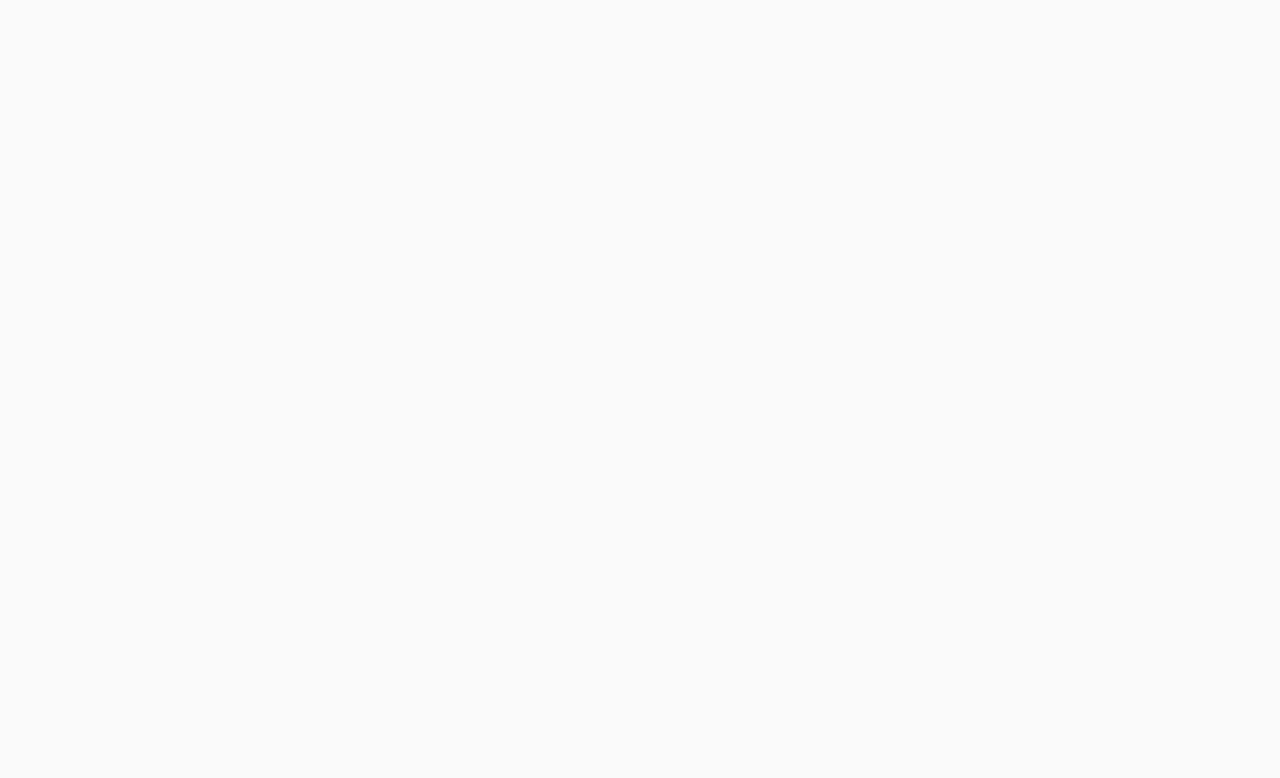
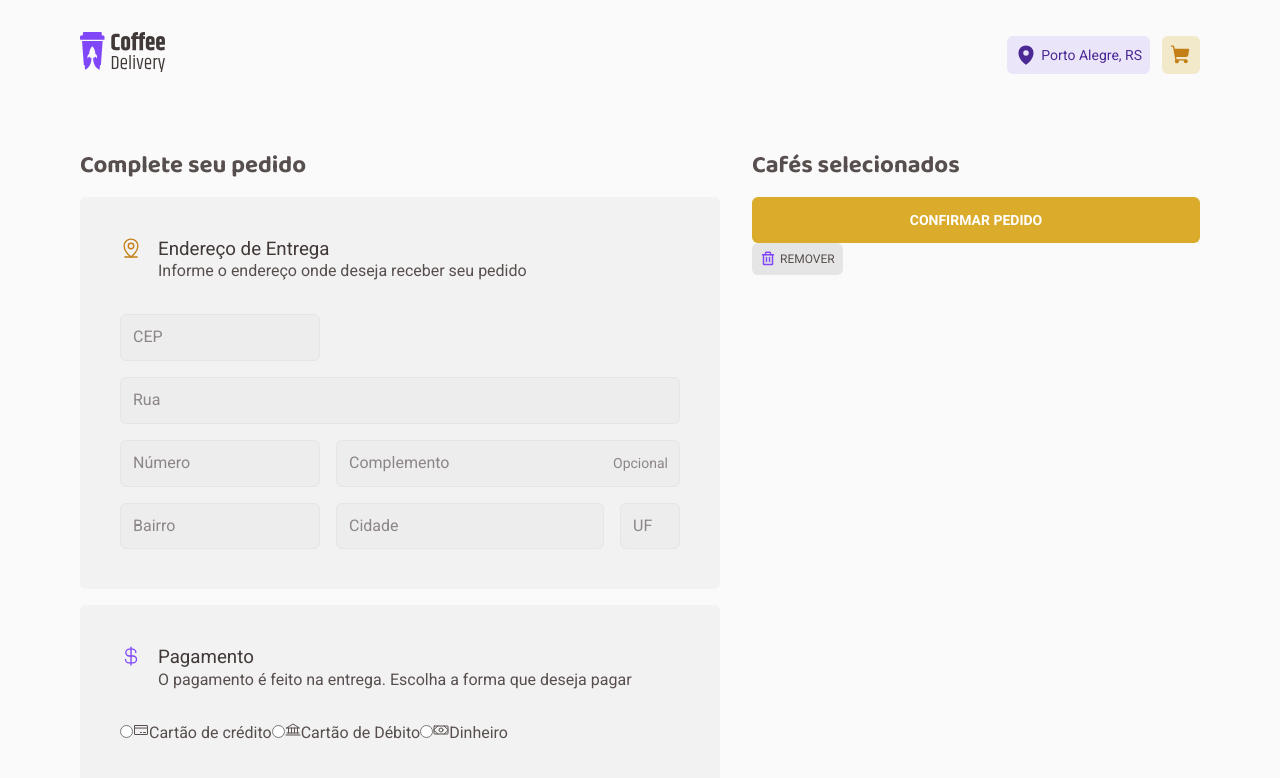
Before and after one commit to GabrielRochaFC/rocketseat-curso-react-desafio-02, a React (Vite) app: page /checkout in a window 1280 px wide. Before the commit this address had no page. Shown: the top 778 px of the page. Built offline with nearby package versions, Linux system fonts and the light colour scheme.

Commit message:
feat(Checkout): implement checkout page with address and payment inputs

```diff
--- a/src/Router.tsx
+++ b/src/Router.tsx
@@ -1,6 +1,7 @@
 import { Route, Routes } from "react-router-dom";
 import { DefaultLayout } from "./layouts/DefaultLayout";
 import { Home } from "./pages/Home";
+import { Checkout } from "./pages/Checkout";
 
 export function Router() {
   return (
@@ -9,6 +10,7 @@ export function Router() {
       <Route path="/" element={<DefaultLayout />}>
         {/* Add routes here */}
         <Route path="/" element={<Home />} />
+        <Route path="/checkout" element={<Checkout />} />
       </Route>
     </Routes>
   );
--- /dev/null
+++ b/src/components/Input/index.tsx
@@ -0,0 +1,15 @@
+import { InputHTMLAttributes } from "react";
+import { InputComponent, InputContainer, OptionalText } from "./styles";
+
+interface InputProps extends InputHTMLAttributes<HTMLInputElement> {
+  optional?: boolean;
+  name?: string; // Adicionamos a prop "name" para facilitar o uso no grid
+}
+export function Input({ optional = false, name, ...props }: InputProps) {
+  return (
+    <InputContainer data-name={name}>
+      <InputComponent {...props} />
+      {optional && <OptionalText>Opcional</OptionalText>}
+    </InputContainer>
+  );
+}
--- /dev/null
+++ b/src/components/Input/styles.ts
@@ -0,0 +1,35 @@
+import styled from "styled-components";
+
+export const InputContainer = styled.div`
+  position: relative;
+  width: 100%;
+`;
+
+export const InputComponent = styled.input`
+  width: 100%;
+  padding: 0.75rem;
+  border: 1px solid ${(props) => props.theme["base-button"]};
+  background-color: ${(props) => props.theme["base-input"]};
+  border-radius: 6px;
+  display: flex;
+  align-items: center;
+
+  &::placeholder {
+    color: ${(props) => props.theme["base-label"]};
+  }
+`;
+
+export const OptionalText = styled.span`
+  position: absolute;
+  right: 0.75rem;
+  top: 50%;
+  transform: translateY(-50%);
+  color: ${(props) => props.theme["base-label"]};
+  font-size: 0.875rem;
+  pointer-events: none; /* Impede que o texto interfira com o input */
+
+  /* Oculta o texto "Opcional" quando o placeholder não está visível */
+  ${InputComponent}:not(:placeholder-shown) + & {
+    display: none;
+  }
+`;
--- /dev/null
+++ b/src/pages/Checkout/index.tsx
@@ -0,0 +1,86 @@
+import {
+  Bank,
+  CreditCard,
+  CurrencyDollar,
+  MapPinLine,
+  Money,
+  Trash,
+} from "phosphor-react";
+import { Button } from "../../components/Button";
+import {
+  ChechoutHeader,
+  CheckoutContainer,
+  CheckoutSection,
+  InputsContainer,
+} from "./styles";
+import { Input } from "../../components/Input";
+
+export function Checkout() {
+  return (
+    <CheckoutContainer>
+      <div>
+        <h2>Complete seu pedido</h2>
+        <CheckoutSection>
+          <ChechoutHeader $color="yellow-dark">
+            <MapPinLine size={22} />
+            <div>
+              <h3>Endereço de Entrega</h3>
+              <p>Informe o endereço onde deseja receber seu pedido</p>
+            </div>
+          </ChechoutHeader>
+          <InputsContainer>
+            <Input type="text" placeholder="CEP" name="CEP" />
+            <Input type="text" placeholder="Rua" name="street" />
+            <Input type="text" placeholder="Número" name="number" />
+            <Input
+              type="text"
+              placeholder="Complemento"
+              name="complement"
+              optional={true}
+            />
+            <Input type="text" placeholder="Bairro" name="neighborhood" />
+            <Input type="text" placeholder="Cidade" name="city" />
+            <Input type="text" placeholder="UF" name="state" />
+          </InputsContainer>
+        </CheckoutSection>
+        <CheckoutSection>
+          <ChechoutHeader $color="purple">
+            <span>
+              <CurrencyDollar size={22} />
+            </span>
+            <div>
+              <h3>Pagamento</h3>
+              <p>
+                O pagamento é feito na entrega. Escolha a forma que deseja pagar
+              </p>
+            </div>
+          </ChechoutHeader>
+          <div>
+            <label>
+              <input type="radio" name="payment" value="credit" />
+              <CreditCard size={16} />
+              Cartão de crédito
+            </label>
+            <label>
+              <input type="radio" name="payment" value="debit" />
+              <Bank size={16} />
+              Cartão de Débito
+            </label>
+            <label>
+              <input type="radio" name="payment" value="cash" />
+              <Money size={16} />
+              Dinheiro
+            </label>
+          </div>
+        </CheckoutSection>
+      </div>
+      <div>
+        <h2>Cafés selecionados</h2>
+        <Button variant="primary">CONFIRMAR PEDIDO</Button>
+        <Button variant="secondary">
+          <Trash weight="bold" size={16} /> REMOVER
+        </Button>
+      </div>
+    </CheckoutContainer>
+  );
+}
--- /dev/null
+++ b/src/pages/Checkout/styles.ts
@@ -0,0 +1,89 @@
+import styled from "styled-components";
+import { InputContainer } from "../../components/Input/styles";
+
+export const CheckoutContainer = styled.div`
+  width: 100%;
+  display: grid;
+  grid-template-columns: 40rem 1fr;
+  gap: 2rem;
+  padding: 2.5rem 0;
+
+  h2 {
+    padding-bottom: 1rem;
+  }
+`;
+
+interface ChechoutHeaderProps {
+  $color: "yellow-dark" | "purple";
+}
+
+export const ChechoutHeader = styled.div<ChechoutHeaderProps>`
+  display: flex;
+  gap: 1rem;
+
+  h3 {
+    font-family: "Roboto", sans-serif;
+    font-size: 0.5;
+    color: ${(props) => props.theme["base-subtitle"]};
+    font-weight: 400;
+  }
+
+  svg {
+    color: ${(props) => props.theme[props.$color]};
+  }
+`;
+
+export const CheckoutSection = styled.section`
+  display: flex;
+  flex-direction: column;
+  gap: 2rem;
+  padding: 2.5rem;
+  background-color: ${(props) => props.theme["base-card"]};
+  border-radius: 6px;
+
+  & + & {
+    margin-top: 1rem;
+  }
+`;
+
+export const InputsContainer = styled.div`
+  display: grid;
+  gap: 1rem;
+  grid-template-columns: 12.5rem 1fr 3.75rem;
+
+  /* Ajuste para o InputContainer usando data-name */
+  & > ${InputContainer}[data-name="CEP"] {
+    grid-row: 1;
+    grid-column: 1/2;
+  }
+
+  & > ${InputContainer}[data-name="street"] {
+    grid-row: 2;
+    grid-column: 1/4;
+  }
+
+  & > ${InputContainer}[data-name="number"] {
+    grid-row: 3;
+    grid-column: 1/2;
+  }
+
+  & > ${InputContainer}[data-name="complement"] {
+    grid-row: 3;
+    grid-column: 2/4;
+  }
+
+  & > ${InputContainer}[data-name="neighborhood"] {
+    grid-row: 4;
+    grid-column: 1/2;
+  }
+
+  & > ${InputContainer}[data-name="city"] {
+    grid-row: 4;
+    grid-column: 2/3;
+  }
+
+  & > ${InputContainer}[data-name="state"] {
+    grid-row: 4;
+    grid-column: 3/4;
+  }
+`;
```
